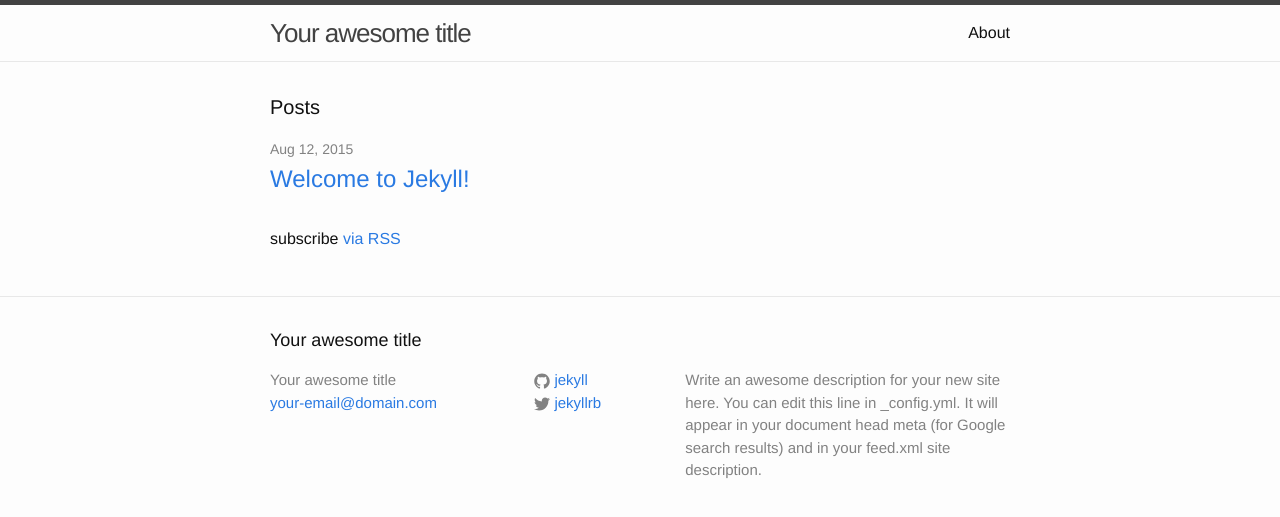
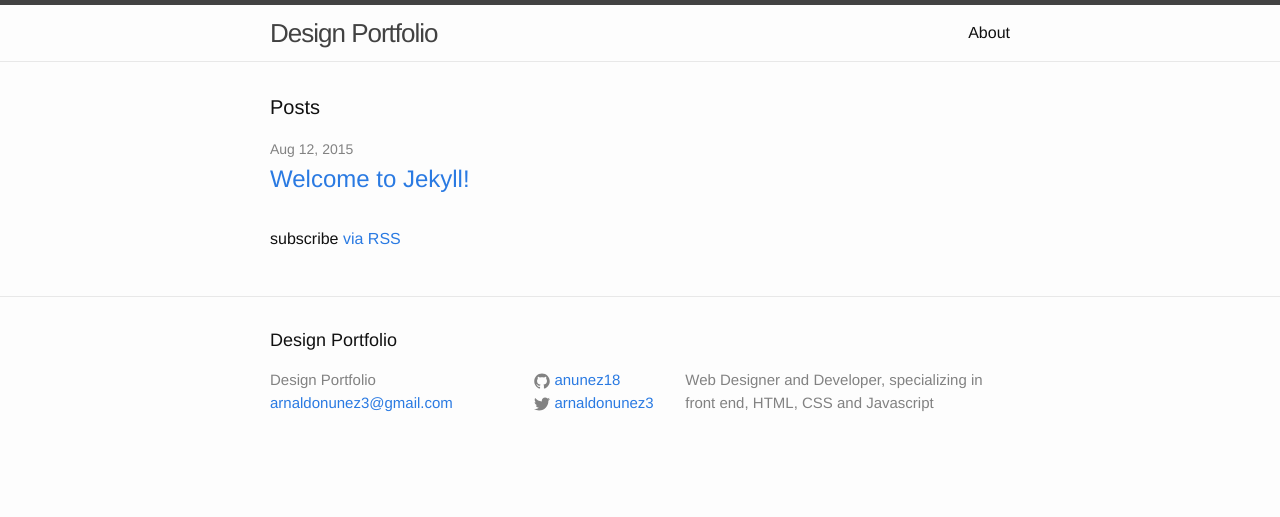
Before and after one commit to anunez18/designer-portfolio, a Jekyll site: the page built from index.html, in a window 1280 px wide. Shown: the top 517 px of the page. Built offline with Jekyll 4.4.1, drawn with Linux system fonts in a browser that asks for light colours.

Commit message:
Config settings for site

```diff
--- a/_config.yml
+++ b/_config.yml
@@ -1,14 +1,25 @@
 # Site settings
-title: Your awesome title
-email: your-email@domain.com
+title: Design Portfolio
+email: arnaldonunez3@gmail.com
 description: > # this means to ignore newlines until "baseurl:"
-  Write an awesome description for your new site here. You can edit this
-  line in _config.yml. It will appear in your document head meta (for
-  Google search results) and in your feed.xml site description.
+  Web Designer and Developer, specializing in front end, HTML,
+  CSS and Javascript
 baseurl: "" # the subpath of your site, e.g. /blog/
 url: "http://yourdomain.com" # the base hostname & protocol for your site
-twitter_username: jekyllrb
-github_username:  jekyll
+twitter_username: arnaldonunez3
+github_username:  anunez18
+google_username: arnaldonunez3
 
+permalink: /:categories/:title
+
+links:
+-title: about
+url: /about
+-title: work
+url: /work
+-title: articles
+url: /articles
+-title: hire me
+url: /hire me
 # Build settings
 markdown: kramdown
```
